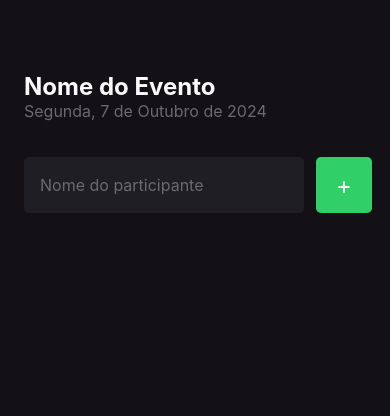
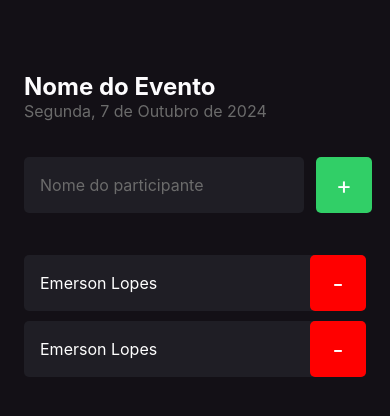
Before and after one commit to emerlopes/imhere, a React Native app: screen / in a window 390 px wide. Shown: the top 416 px of the page. Built offline with nearby package versions, Linux system fonts and the light colour scheme.

Commit message:
chore: criando participante

```diff
--- a/src/app/screens/home/index.tsx
+++ b/src/app/screens/home/index.tsx
@@ -3,6 +3,7 @@
 import { styles } from '@/app/screens/home/styles';
 import Input from '@/components/input';
 import Button from '@/components/button';
+import Participant from '@/components/participant';
 
 export default function Home() {
 
@@ -20,6 +21,9 @@
                 <Button title="+" onPress={handleParticipantAdd} />
             </View>
 
+            <Participant name="Emerson Lopes"/>
+            <Participant name="Emerson Lopes"/>
+
         </View>
     );
 }
--- /dev/null
+++ b/src/components/participant/index.tsx
@@ -0,0 +1,18 @@
+import { Text, TouchableOpacity, TouchableOpacityProps, View } from "react-native"
+
+import { styles } from "@/components/participant/styles";
+import { colors } from "@/styles/colors";
+import Button from "../button";
+
+type Props = {
+    name: string
+}
+
+export default function Participant({ name }: Props) {
+    return (
+        <View style={styles.container}>
+            <Text style={styles.name}>{name}</Text>
+            <Button title="-" variant="secondary" />
+        </View>
+    );
+}
--- /dev/null
+++ b/src/components/participant/styles.ts
@@ -0,0 +1,19 @@
+import { StyleSheet } from 'react-native';
+
+export const styles = StyleSheet.create({
+    container: {
+        flexDirection: "row",
+        width: "100%",
+        backgroundColor: "#1F1E25",
+        alignItems: "center",
+        borderRadius: 5,
+        marginBottom: 10
+    },
+    name: {
+        flex: 1,
+        fontSize: 16,
+        color: "#FFF",
+        padding: 16
+    }
+
+});
```
